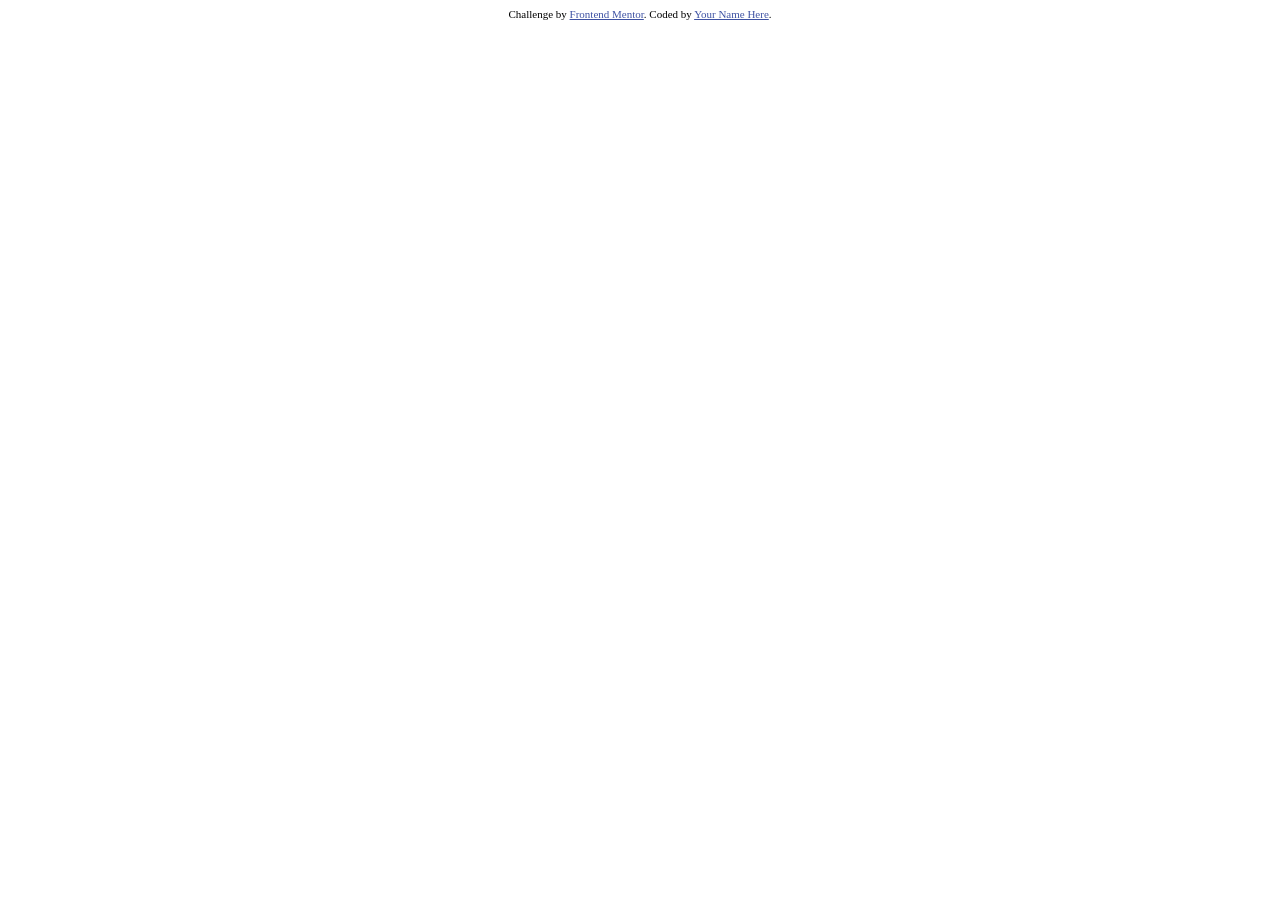
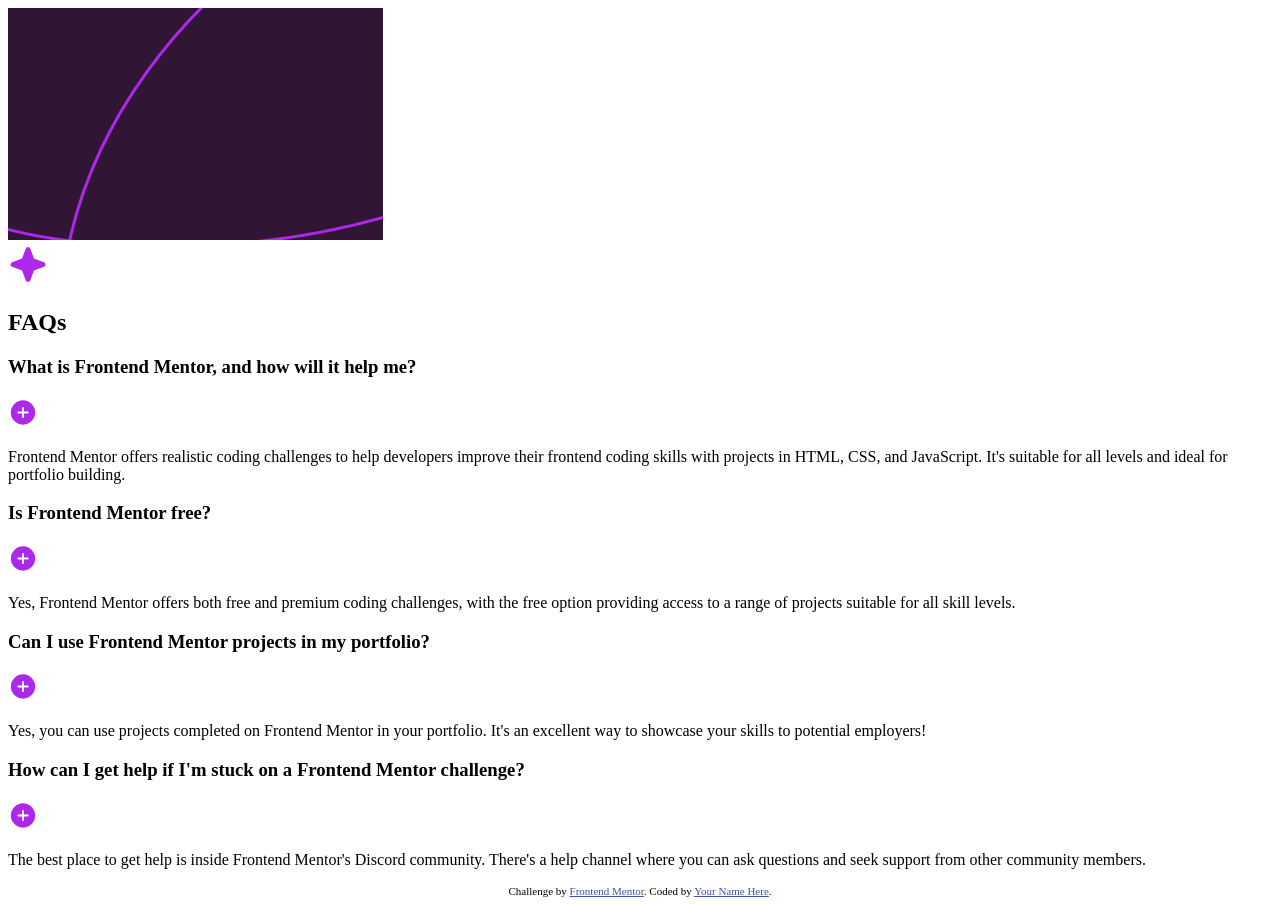
Before and after one commit to aarontark/FAQ-Card, a plain HTML site: page index.html in a window 1280 px wide. Before the commit the page ends 800 px from the top, so only its background shows below. Drawn offline with Linux system fonts and the light colour scheme.

Commit message:
added base html structure

```diff
--- a/index.html
+++ b/index.html
@@ -2,19 +2,51 @@
 <html lang="en">
 <head>
   <meta charset="UTF-8">
-  <meta name="viewport" content="width=device-width, initial-scale=1.0"> <!-- displays site properly based on user's device -->
-
+  <meta name="viewport" content="width=device-width, initial-scale=1.0">
   <link rel="icon" type="image/png" sizes="32x32" href="./assets/images/favicon-32x32.png">
-
   <title>Frontend Mentor | FAQ accordion</title>
-
-  <!-- Feel free to remove these styles or customise in your own stylesheet 👍 -->
   <style>
     .attribution { font-size: 11px; text-align: center; }
     .attribution a { color: hsl(228, 45%, 44%); }
   </style>
 </head>
 <body>
+  <img src="./assets/images/background-pattern-mobile.svg" alt="Background image for mobile.">
+  <main class="faq-card">
+    <section class="title-section">
+      <img class="icon" src="./assets/images/icon-star.svg" alt="Star icon.">
+      <h1 class="title">FAQs</h1>
+    </section>
+    <section class="question-section">
+      <div class="question-header">
+        <h3 class="question">What is Frontend Mentor, and how will it help me?
+        </h3>
+        <img class="expand" src="./assets/images/icon-plus.svg" alt="Expand icon.">
+      </div>
+      <p class="answer">Frontend Mentor offers realistic coding challenges to help developers improve their frontend coding skills with projects in HTML, CSS, and JavaScript. It's suitable for all levels and ideal for portfolio building.</p>
+    </section>
+    <section class="question-section">
+      <div class="question-header">
+        <h3 class="question">Is Frontend Mentor free?</h3>
+        <img class="expand" src="./assets/images/icon-plus.svg" alt="Expand icon.">
+      </div>
+      <p class="answer">Yes, Frontend Mentor offers both free and premium coding challenges, with the free option providing access to a range of projects suitable for all skill levels.</p>
+    </section>
+    <section class="question-section">
+      <div class="question-header">
+        <h3 class="question">Can I use Frontend Mentor projects in my portfolio?</h3>
+        <img class="expand" src="./assets/images/icon-plus.svg" alt="Expand icon.">
+      </div>
+      <p class="answer">Yes, you can use projects completed on Frontend Mentor in your portfolio. It's an excellent way to showcase your skills to potential employers!</p>
+    </section>
+    <section class="question-section">
+      <div class="question-header">
+        <h3 class="question">How can I get help if I'm stuck on a Frontend Mentor challenge?</h3>
+        <img class="expand" src="./assets/images/icon-plus.svg" alt="Expand icon.">
+      </div>
+      <p class="answer">The best place to get help is inside Frontend Mentor's Discord community. There's a help channel where you can ask questions and seek support from other community members.</p>
+    </section>
+  </main>
   <div class="attribution">
     Challenge by <a href="https://www.frontendmentor.io?ref=challenge" target="_blank">Frontend Mentor</a>.
     Coded by <a href="#">Your Name Here</a>.
```
